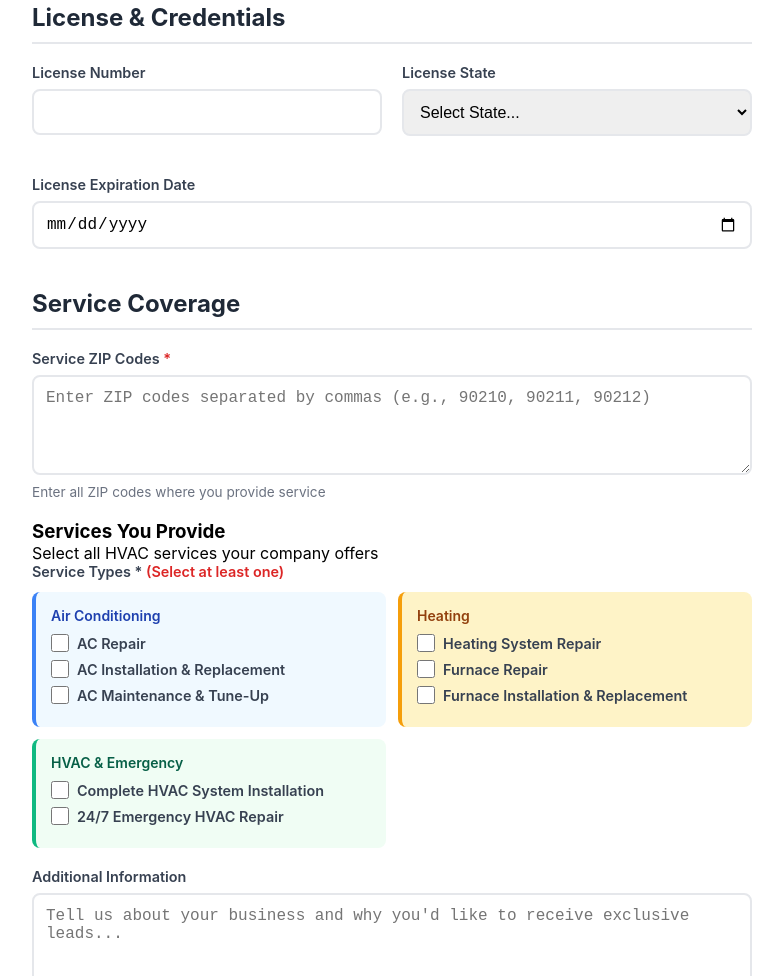
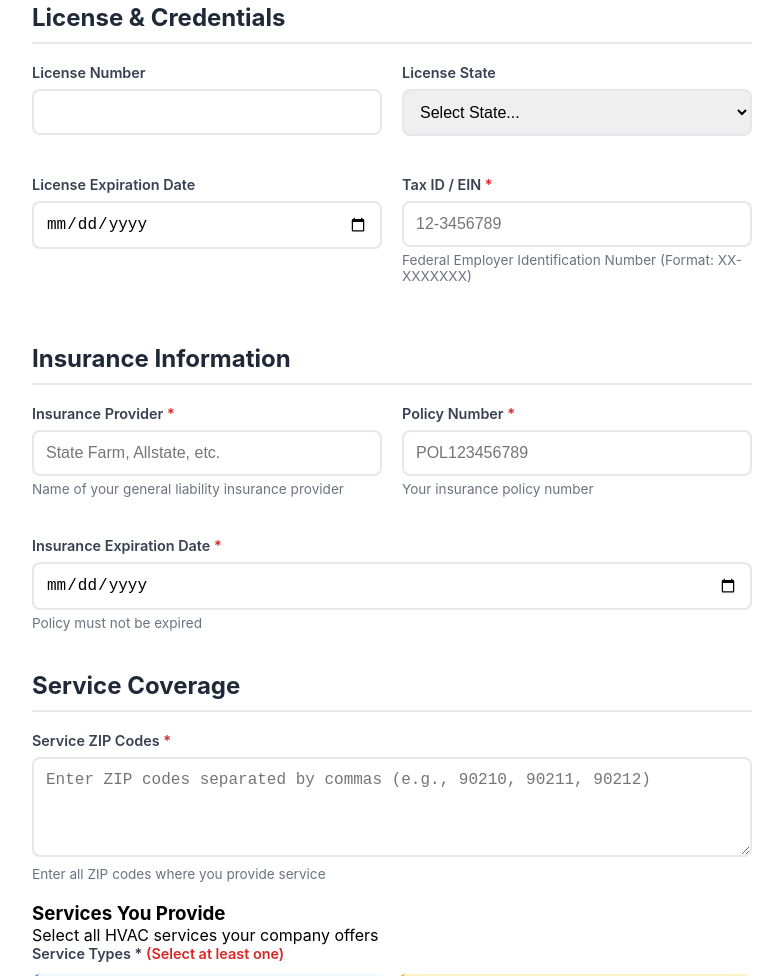
Before and after one commit to HCArabian/Backend-API-for-GetContractorNow-lead-generation-platform, a website: page public/contractor-form.html in a window 1280 px wide. Shown: the part 1281-2257 px from the top of the page, without its empty margins (248-1031 px from the left). Drawn offline with Linux system fonts and the light colour scheme.

Commit message:
Add tax id and insurance field in contractor form

```diff
--- a/public/contractor-form.html
+++ b/public/contractor-form.html
@@ -364,9 +364,43 @@
             </div>
           </div>
 
+          <div class="form-row">
+            <div class="form-group">
+              <label>License Expiration Date</label>
+              <input type="date" name="licenseExpirationDate">
+            </div>
+
+            <div class="form-group">
+              <label>Tax ID / EIN <span class="required">*</span></label>
+              <input type="text" name="taxId" required placeholder="12-3456789" pattern="[0-9]{2}-?[0-9]{7}"
+                maxlength="10">
+              <small>Federal Employer Identification Number (Format: XX-XXXXXXX)</small>
+            </div>
+          </div>
+        </div>
+
+        <!-- Insurance Information -->
+        <div class="section">
+          <h2 class="section-title">Insurance Information</h2>
+
+          <div class="form-row">
+            <div class="form-group">
+              <label>Insurance Provider <span class="required">*</span></label>
+              <input type="text" name="insuranceProvider" required placeholder="State Farm, Allstate, etc.">
+              <small>Name of your general liability insurance provider</small>
+            </div>
+
+            <div class="form-group">
+              <label>Policy Number <span class="required">*</span></label>
+              <input type="text" name="insurancePolicyNumber" required placeholder="POL123456789" minlength="5">
+              <small>Your insurance policy number</small>
+            </div>
+          </div>
+
           <div class="form-group">
-            <label>License Expiration Date</label>
-            <input type="date" name="licenseExpirationDate">
+            <label>Insurance Expiration Date <span class="required">*</span></label>
+            <input type="date" name="insuranceExpirationDate" required>
+            <small>Policy must not be expired</small>
           </div>
         </div>
 
```
